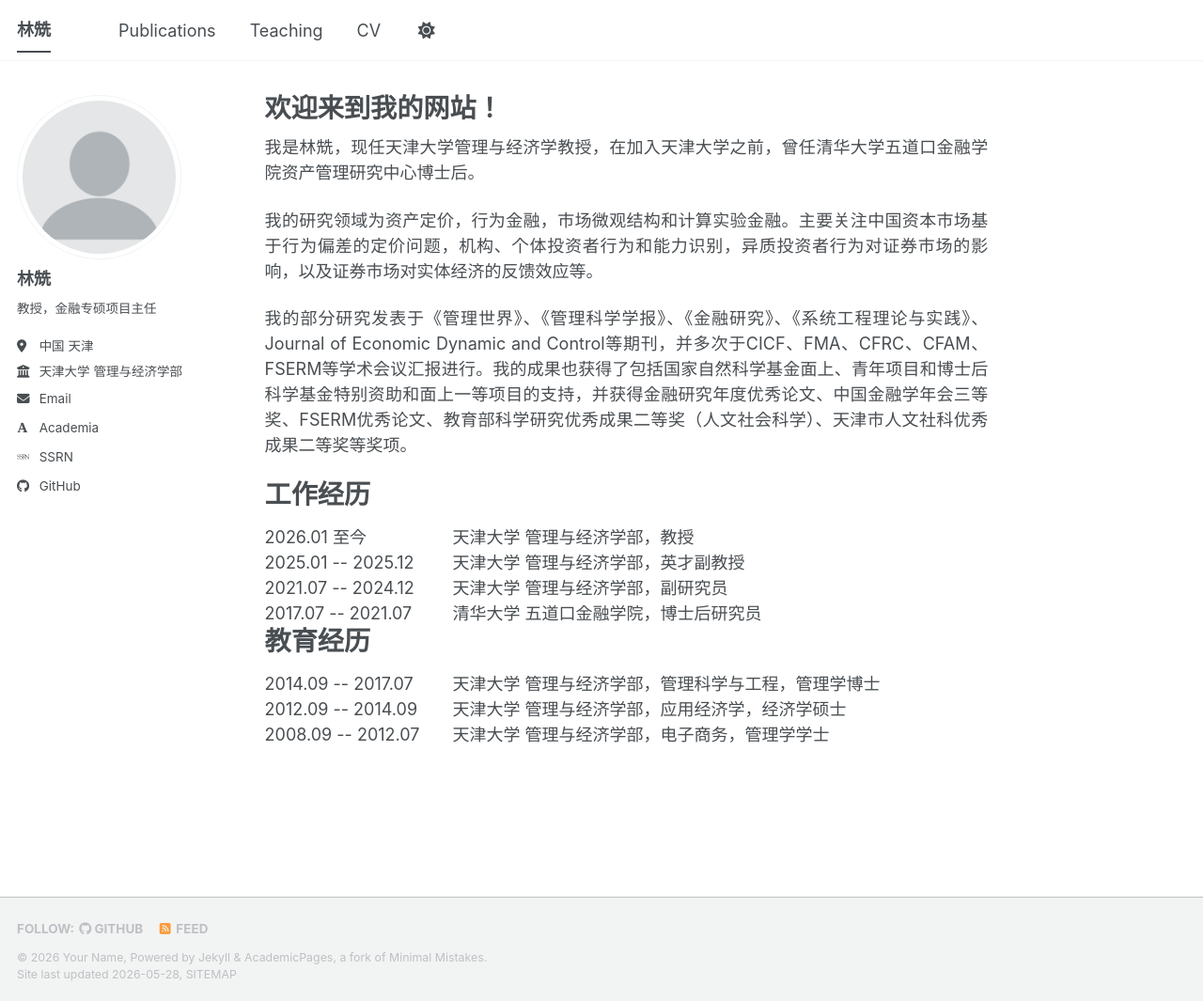
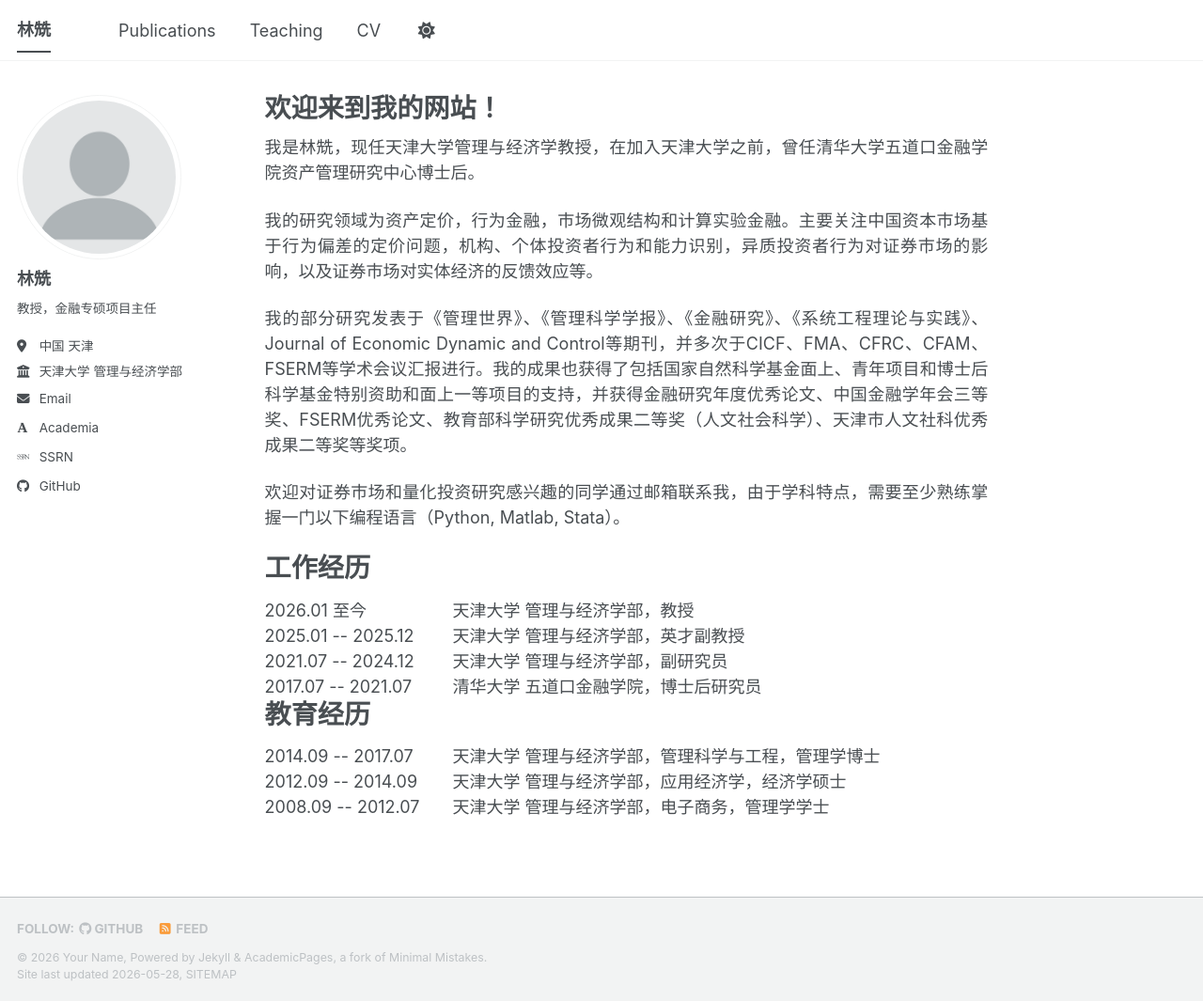
Before and after one commit to LinShen-fin/LinShen-fin.github.io, a Jekyll site: the page built from _pages/about.md, in a window 1280 px wide and 1065 px high. Shown: the whole window at 94% size. Built offline with Jekyll 4.4.1, drawn with Linux system fonts in a browser that asks for light colours; some web fonts are replaced; a script bundle is joined from its source files by our own code; library files that are not in the unit come from our copies.

Commit message:
Update about.md

```diff
--- a/_pages/about.md
+++ b/_pages/about.md
@@ -12,6 +12,8 @@ redirect_from:
 <p style="text-align: justify;">我的研究领域为资产定价，行为金融，市场微观结构和计算实验金融。主要关注中国资本市场基于行为偏差的定价问题，机构、个体投资者行为和能力识别，异质投资者行为对证券市场的影响，以及证券市场对实体经济的反馈效应等。</p>
 
 <p style="text-align: justify;">我的部分研究发表于《管理世界》、《管理科学学报》、《金融研究》、《系统工程理论与实践》、Journal of Economic Dynamic and Control等期刊，并多次于CICF、FMA、CFRC、CFAM、FSERM等学术会议汇报进行。我的成果也获得了包括国家自然科学基金面上、青年项目和博士后科学基金特别资助和面上一等项目的支持，并获得金融研究年度优秀论文、中国金融学年会三等奖、FSERM优秀论文、教育部科学研究优秀成果二等奖（人文社会科学）、天津市人文社科优秀成果二等奖等奖项。</p>
+
+<p style="text-align: justify;">欢迎对证券市场和量化投资研究感兴趣的同学通过邮箱联系我，由于学科特点，需要至少熟练掌握一门以下编程语言（Python, Matlab, Stata）。</p>
 
 工作经历
 ======
```
